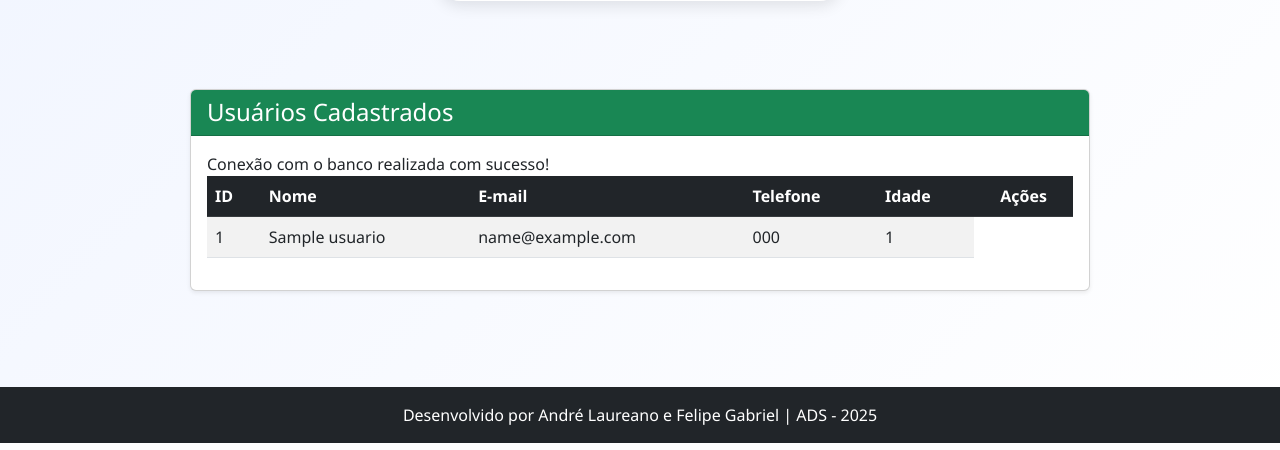
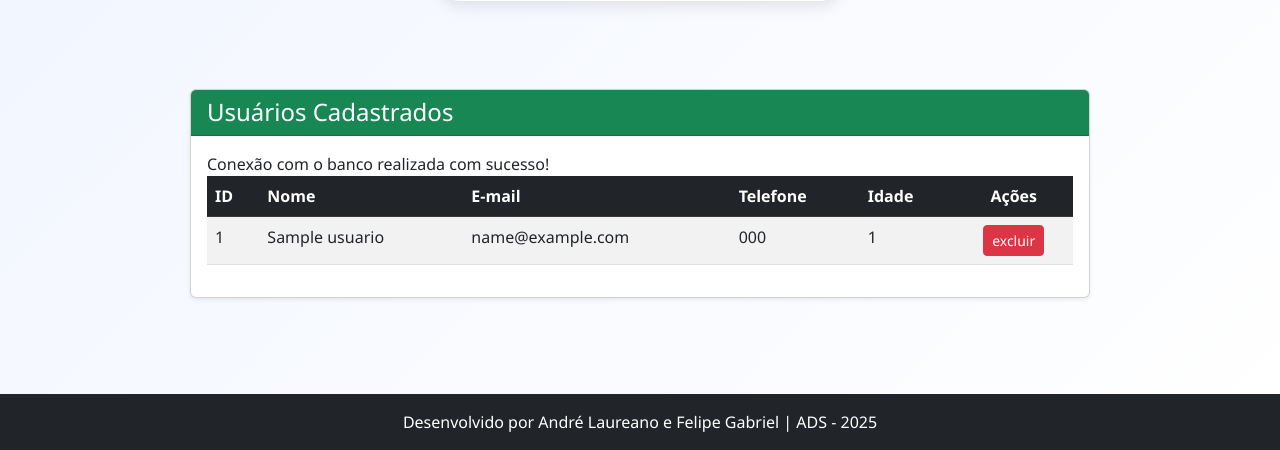
Before and after one commit to andresllvh/projeto-cadastro-php, a PHP site: page / in a window 1280 px wide. Shown: the part 574-1024 px from the top of the page. Run offline with PHP 8.4, Linux system fonts and the light colour scheme; tables that the repository leaves empty or names only in its code hold one stand-in row (values such as "Sample post").

Commit message:
Adiciona lógica para exclusão de usuários e melhora a estrutura da tabela de listagem

```diff
--- a/php/listar.php
+++ b/php/listar.php
@@ -13,11 +13,21 @@ if ($result->num_rows > 0) {
                 <td>{$row['email']}</td>
                 <td>{$row['telefone']}</td>
                 <td>{$row['idade']}</td>
+                <td class='text-center'>
+                    <a href='php/excluir.php?id={$row['id']}'
+                    class='btn btn-sm btn-danger'
+                    onclick=\"return confirm('Tem certeza que deseja excluir este usuário?');\">
+                    excluir
+                  </a>
+                </td>
              </tr>";
     }
 } else {
-    echo"<tr></tr> colspan='5' class='text-center text
-    -muted'>Nenhum usuario cadastrado ainda.</tr>";
+    echo "<tr>
+        <td colspan='6' class='text-center text-muted py-3'>
+        Nenhum usuario cadastrado ainda.
+        </td>
+    </tr>";
 }
 
 $conn->close();
```
Also changed, not shown: php/excluir.php (+35 -0 lines). Lines whose indentation alone changed are shown as unchanged.
